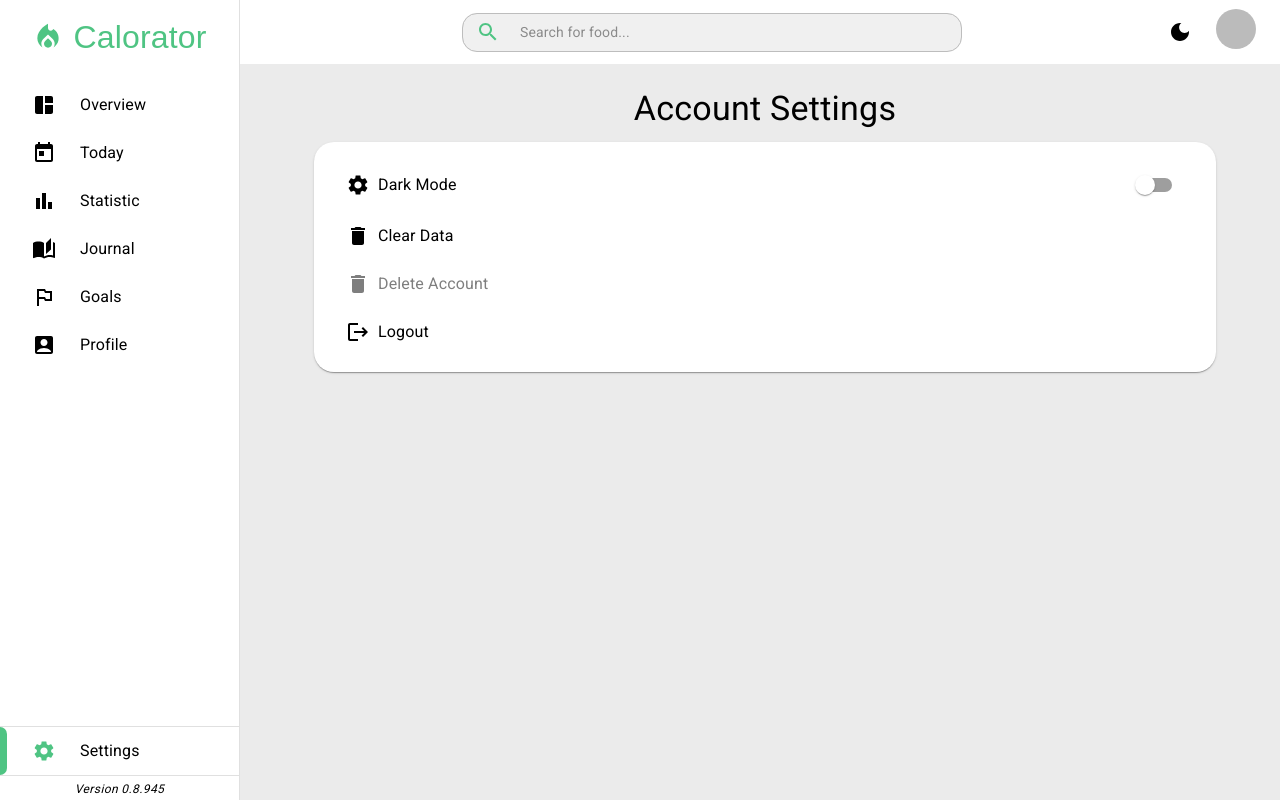
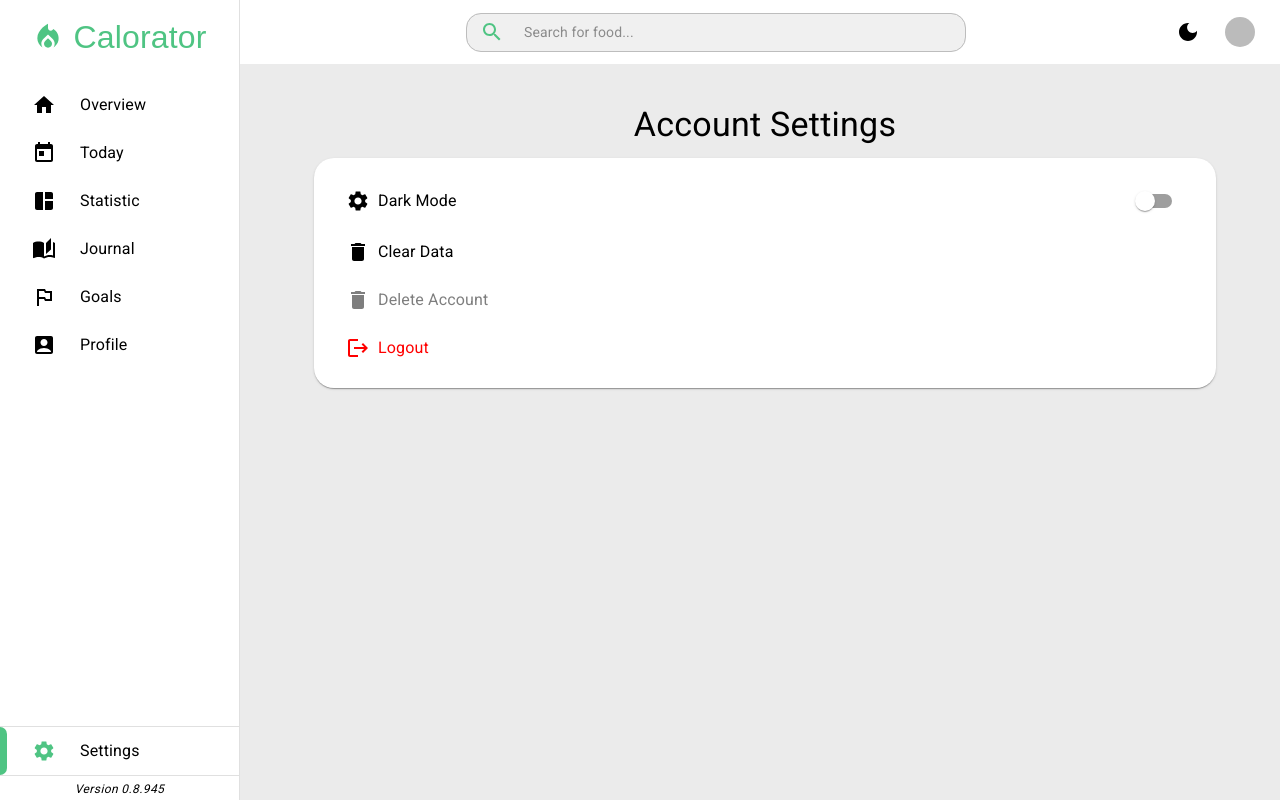
Before and after one commit to j-tran90/calorator, a React (Vite) app: page /settings in a window 1280 px wide. Built offline with nearby package versions, Linux system fonts and the light colour scheme; no server answers; sample sign-in values are in the browser's storage.

Commit message:
2nd ui update

```diff
--- a/src/App.css
+++ b/src/App.css
@@ -39,16 +39,31 @@ body {
   overflow: auto;
 }
 
+svg {
+  color: var(--mui-text);
+}
+
+.app-container {
+  padding-top: 64px;
+}
+
+.app-container.no-drawer {
+  padding-top: 0;
+}
+
 @media (max-width: 600px) {
   #main-layout.drawer-open {
     padding-left: 0;
-    padding-top: 40px;
   }
   #main-layout > .content {
     flex-grow: 1;
     padding: 0;
     width: 100%;
     text-align: center;
+  }
+
+  .app-container {
+    padding-top: 56px;
   }
 }
 
@@ -59,7 +74,3 @@ body {
     color: unset;
   }
 }
-
-svg {
-  color: var(--mui-text);
-}
--- a/src/App.jsx
+++ b/src/App.jsx
@@ -14,13 +14,16 @@ function App() {
   // Check if the screen size is mobile
   const isMobile = useMediaQuery("(max-width:600px)");
 
+  // Determine if the current route is excluded
+  const isExcludedRoute = excludedRoutes.includes(location.pathname);
+
   return (
     <AuthProvider>
-      {/* Render the drawer only if the current route is not excluded and the view is mobile */}
-      {isMobile && !excludedRoutes.includes(location.pathname) && (
-        <ResponsiveDrawer />
-      )}
-      <RouteSwitch />
+      <div className={`app-container ${isExcludedRoute ? "no-drawer" : ""}`}>
+        {/* Render the drawer only if the current route is not excluded and the view is mobile */}
+        {isMobile && !isExcludedRoute && <ResponsiveDrawer />}
+        <RouteSwitch />
+      </div>
     </AuthProvider>
   );
 }
--- a/src/components/layouts/User.jsx
+++ b/src/components/layouts/User.jsx
@@ -24,6 +24,10 @@ const User = ({ photoWidth }) => {
             width: photoWidth,
             objectFit: "cover",
             transition: "width 0.3s ease, height 0.3s ease",
+            display: "flex",
+            justifyContent: "center",
+            alignItems: "center",
+            margin: 1,
           }}
         />
       </Link>
--- a/src/components/navigation/NavLinks.jsx
+++ b/src/components/navigation/NavLinks.jsx
@@ -9,16 +9,16 @@ import OutlinedFlagIcon from "@mui/icons-material/OutlinedFlag";
 import AutoStoriesIcon from "@mui/icons-material/AutoStories";
 import AccountBoxIcon from "@mui/icons-material/AccountBox";
 import SettingsIcon from "@mui/icons-material/Settings";
-import { BarChart } from "@mui/icons-material";
+import { BarChart, Home } from "@mui/icons-material";
 import Box from "@mui/material/Box";
 
 const NavLinks = ({ onLinkClick, isBottomLinks }) => {
   const location = useLocation();
 
   const topLinks = [
-    { to: "/overview", text: "Overview", icon: <SpaceDashboardIcon /> },
+    { to: "/overview", text: "Overview", icon: <Home /> },
     { to: "/today", text: "Today", icon: <TodayIcon /> },
-    { to: "/dashboard", text: "Statistic", icon: <BarChart /> },
+    { to: "/dashboard", text: "Statistic", icon: <SpaceDashboardIcon /> },
     { to: "/journal", text: "Journal", icon: <AutoStoriesIcon /> },
     { to: "/goals", text: "Goals", icon: <OutlinedFlagIcon /> },
     { to: "/profile", text: "Profile", icon: <AccountBoxIcon /> },
--- a/src/components/navigation/ResponsiveDrawer.jsx
+++ b/src/components/navigation/ResponsiveDrawer.jsx
@@ -110,7 +110,7 @@ function ResponsiveDrawer(props) {
           sx={{
             boxShadow: "none",
             pt: { xs: 1 },
-            pb: { xs: 0, md: 1 },
+            pb: { xxs: 0, xs: 1 },
           }}
         >
           <Stack
@@ -133,7 +133,7 @@ function ResponsiveDrawer(props) {
           <Box sx={{ pr: { xs: 1, md: 2 } }}>
             <DarkModeToggle />
           </Box>
-          <User photoWidth={"40px"} />
+          <User photoWidth={"30px"} />
         </Toolbar>
       </AppBar>
       <Box
@@ -168,7 +168,7 @@ function ResponsiveDrawer(props) {
         <Drawer
           variant='permanent'
           sx={{
-            display: { xs: "none", sm: "block" },
+            display: { xxs: "none", sm: "block" },
             "& .MuiDrawer-paper": {
               boxSizing: "border-box",
               width: drawerWidth,
@@ -182,14 +182,14 @@ function ResponsiveDrawer(props) {
           {drawer}
         </Drawer>
       </Box>
-      <Box
+      {/* <Box
         component='main'
         sx={{
           flexGrow: 1,
           p: 3,
           width: { sm: `calc(100% - ${drawerWidth}px)` },
         }}
-      ></Box>
+      ></Box> */}
     </Box>
   );
 }
--- a/src/components/pages/Profile.jsx
+++ b/src/components/pages/Profile.jsx
@@ -224,6 +224,7 @@ export default function Profile() {
   const listItemStyles = (isDisabled) => ({
     "&:hover": {
       backgroundColor: isDisabled ? "inherit" : "rgba(0, 0, 0, 0.08)",
+      borderRadius: "10px",
     },
     opacity: isDisabled ? 0.5 : 1,
     cursor: isDisabled ? "not-allowed" : "pointer",
@@ -251,7 +252,15 @@ export default function Profile() {
       </Box>
 
       <Box sx={{ borderRadius: "20px", mb: 1 }}>
-        <Box sx={{ p: 2 }}>
+        <Box
+          sx={{
+            p: 2,
+            display: "flex",
+            flexDirection: "column",
+            justifyContent: "center",
+            alignItems: "center",
+          }}
+        >
           <User photoWidth='100px' />
           <Stack>
             <Typography variant='h6'>
--- a/src/components/pages/Settings.jsx
+++ b/src/components/pages/Settings.jsx
@@ -97,6 +97,15 @@ function Settings() {
     setSnackbar((prev) => ({ ...prev, open: false }));
   };
 
+  const listItemStyles = (isDisabled) => ({
+    "&:hover": {
+      backgroundColor: isDisabled ? "inherit" : "rgba(0, 0, 0, 0.08)",
+      borderRadius: "10px",
+    },
+    opacity: isDisabled ? 0.5 : 1,
+    cursor: isDisabled ? "not-allowed" : "pointer",
+  });
+
   return (
     <Box
       sx={{
@@ -120,13 +129,7 @@ function Settings() {
         sx={{ borderRadius: "20px", p: { xs: 1, md: 2 } }}
       >
         {/* Dark Mode Toggle */}
-        <ListItem
-          sx={{
-            "&:hover": {
-              backgroundColor: "#f5f5f5",
-            },
-          }}
-        >
+        <ListItem>
           <SettingsIcon sx={{ mr: 1 }} />
           <ListItemText primary='Dark Mode' />
           <Switch
@@ -137,15 +140,69 @@ function Settings() {
 
         {/* Clear Data */}
         <ListItem
-          onClick={() => setConfirmClear(true)}
+          onClick={() => setConfirmClear(!confirmClear)}
           sx={{
-            "&:hover": {
-              backgroundColor: "#f5f5f5",
-            },
+            ...listItemStyles(false),
+            display: "flex",
+            justifyContent: "space-between",
+            alignItems: "center",
+            cursor: "pointer",
           }}
         >
-          <DeleteIcon sx={{ mr: 1 }} />
-          <ListItemText primary='Clear Data' />
+          {/* Clear Data Text */}
+          <Box sx={{ display: "flex", alignItems: "center" }}>
+            <DeleteIcon sx={{ mr: 1 }} />
+            <ListItemText primary='Clear Data' />
+          </Box>
+
+          {/* Confirm and Cancel Buttons */}
+          {confirmClear && (
+            <Box sx={{ display: "flex", gap: 1 }}>
+              {/* Confirm Button */}
+              <Box
+                component='button'
+                onClick={(e) => {
+                  e.stopPropagation(); // Prevent triggering the ListItem's onClick
+                  clearIndexedDB();
+                }}
+                sx={{
+                  backgroundColor: "green",
+                  color: "white",
+                  border: "none",
+                  borderRadius: "5px",
+                  padding: "5px 10px",
+                  cursor: "pointer",
+                  "&:hover": {
+                    backgroundColor: "darkgreen",
+                  },
+                }}
+              >
+                Confirm
+              </Box>
+
+              {/* Cancel Button */}
+              <Box
+                component='button'
+                onClick={(e) => {
+                  e.stopPropagation(); // Prevent triggering the ListItem's onClick
+                  setConfirmClear(false);
+                }}
+                sx={{
+                  backgroundColor: "gray",
+                  color: "white",
+                  border: "none",
+                  borderRadius: "5px",
+                  padding: "5px 10px",
+                  cursor: "pointer",
+                  "&:hover": {
+                    backgroundColor: "darkgray",
+                  },
+                }}
+              >
+                Cancel
+              </Box>
+            </Box>
+          )}
         </ListItem>
 
         {/* Delete Account */}
@@ -167,12 +224,11 @@ function Settings() {
         <ListItem
           onClick={handleLogout}
           sx={{
-            "&:hover": {
-              backgroundColor: "#f5f5f5",
-            },
+            ...listItemStyles(false),
+            color: "red",
           }}
         >
-          <LogoutIcon sx={{ mr: 1 }} />
+          <LogoutIcon sx={{ mr: 1, color: "red" }} />
           <ListItemText primary='Logout' />
         </ListItem>
       </List>
--- a/src/contexts/ThemeContext.jsx
+++ b/src/contexts/ThemeContext.jsx
@@ -31,9 +31,30 @@ const ThemeProviderComponent = ({ children }) => {
           MuiButton: {
             styleOverrides: {
               root: {
-                borderRadius: "20px", // Global border radius
+                borderRadius: "20px", // Global border radius for buttons
                 height: "48px", // Uniform height
                 textTransform: "none", // Optional: Disable uppercase text
+              },
+            },
+          },
+          MuiOutlinedInput: {
+            styleOverrides: {
+              root: {
+                borderRadius: "20px", // Global border radius for input fields
+              },
+            },
+          },
+          MuiFilledInput: {
+            styleOverrides: {
+              root: {
+                borderRadius: "20px", // Global border radius for filled input fields
+              },
+            },
+          },
+          MuiInputBase: {
+            styleOverrides: {
+              root: {
+                borderRadius: "20px", // Global border radius for base input fields
               },
             },
           },
```
Also changed, not shown: src/components/pages/Overview.jsx (+41 -9 lines).
